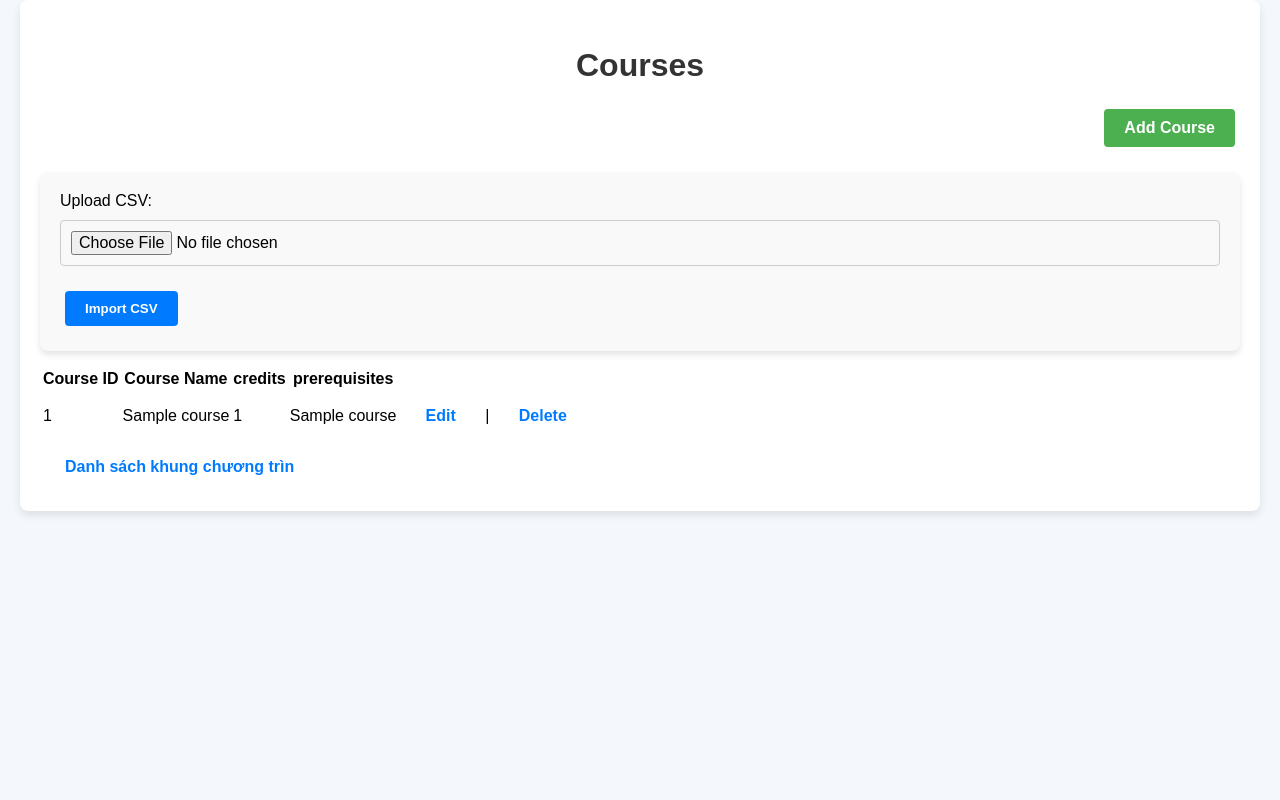
After one commit to bazn2004tryhard/traning_mange, a Django app: page /course/list_of_courses in a window 1280 px wide. The commit adds this page. Run offline with Django 5.2, Linux system fonts and the light colour scheme; tables that the repository leaves empty hold one stand-in row (values such as "Sample post").

Commit message:
bổ sung crud course , import file csv

```diff
--- /dev/null
+++ b/NCKH_base/templates/courses/course_list.html
@@ -0,0 +1,67 @@
+{% load static %}
+
+<head>
+  <link
+    rel="stylesheet"
+    href="{% static 'css/trainingprogram/training_program_list.css' %}"
+  />
+</head>
+
+<body>
+  <div class="container">
+    <h2 class="page-title">Courses</h2>
+
+    <div class="actions">
+      <a href="{% url 'course_add' %}" class="btn btn-add">Add Course</a>
+    </div>
+    <form
+      method="POST"
+      enctype="multipart/form-data"
+      action="{% url 'import_courses' %}"
+      class="import-form"
+    >
+      {% csrf_token %}
+      <label for="file" class="form-label">Upload CSV:</label>
+      <input type="file" name="file" id="file" required class="form-input" />
+      <button type="submit" class="btn btn-submit">Import CSV</button>
+    </form>
+
+    <table class="course-table">
+      <thead>
+        <tr>
+          <th>Course ID</th>
+          <th>Course Name</th>
+          <th>credits</th>
+          <th>prerequisites</th>
+        </tr>
+      </thead>
+      <tbody>
+        {% for course in courses %}
+        <tr>
+          <td>{{ course.course_id }}</td>
+          <td>{{ course.course_name }}</td>
+          <td>{{ course.credits }}</td>
+          <td>{{ course.get_prerequisites }}</td>
+
+          <td>
+            <a
+              href="{% url 'course_edit' course.course_id %}"
+              class="btn btn-edit"
+              >Edit</a
+            >
+            |
+            <a
+              href="{% url 'course_delete' course.course_id %}"
+              class="btn btn-delete"
+              >Delete</a
+            >
+          </td>
+        </tr>
+        {% endfor %}
+      </tbody>
+    </table>
+    <a href="{% url 'training_program_list' %}" class="btn btn-edit"
+      >Danh sách khung chương trìn</a
+    >
+  </div>
+</body>
--- a/NCKH_base/trainingprogram/urls.py
+++ b/NCKH_base/trainingprogram/urls.py
@@ -4,6 +4,7 @@ from . import views
 urlpatterns = [
     path('', views.training_program_list, name='training_program_list'),
     # thêm sửa xóa các bảng
+    # bảng trainingprogram
     path('program/<str:program_id>/list_course_by_program', views.course_by_program, name='course_by_program'),
     path('program/add/', views.training_program_form, name='training_program_add'),
     path('program/<str:program_id>/edit/', views.training_program_form, name='training_program_edit'),
@@ -11,4 +12,14 @@ urlpatterns = [
     # dùng để imort file csv
     path('import_training_program/', views.import_training_program, name='import_training_program'),  # Upload và xem trước
     path('confirm_import_training_program/', views.confirm_import_training_program, name='confirm_import_training_program'),  # Xác nhận
+
+    #  bảng course
+    path('course/list_of_courses',views.list_of_courses,name='list_of_courses'),
+    path('course/add',views.course_form, name='course_add'),
+    path('course/<str:course_id>/edit',views.course_form, name='course_edit'),
+    path('course/<str:course_id>/delete',views.course_delete, name='course_delete'),
+    # dùng để imort file csv
+    path('import_courses/', views.import_courses, name='import_courses'),  # Upload và xem trước
+    path('confirm_courses/', views.confirm_courses, name='confirm_courses'),  # Xác nhận
+
 ]
--- a/NCKH_base/trainingprogram/views.py
+++ b/NCKH_base/trainingprogram/views.py
@@ -93,3 +93,106 @@
         return redirect('training_program_list')
 
     return redirect('training_program_list')
+
+# danh sach khoa hoc
+def list_of_courses(request):
+    courses = Course.objects.all()
+    context = {
+        'title': 'Danh sách khóa học',
+        'courses': courses
+    }
+    return render(request,'courses/course_list.html',context)
+
+# Thêm/Sửa course
+def course_form(request, course_id=None):
+    if course_id:
+        course = get_object_or_404(Course, course_id=course_id)
+    else:
+        course = None
+
+    form = CourseForm(request.POST or None, instance=course)
+    if form.is_valid():
+        form.save()
+        return redirect('list_of_courses')
+
+    return render(request, 'courses/course_form.html', {'form': form})
+# xóa course
+def course_delete(request, course_id):
+    course = get_object_or_404(Course, course_id=course_id)
+    if request.method == 'POST':
+        course.delete()
+        return redirect('list_of_courses')
+
+    context = {
+        'title': 'Xóa Khóa học',
+        'course': course,
+    }
+    return render(request, 'courses/course_delete.html', context)
+
+# xử lý upload và xem trước
+def import_courses(request):
+    if request.method == 'POST' and 'file' in request.FILES:
+        csv_file = request.FILES['file']
+
+        # Kiểm tra định dạng file
+        if not csv_file.name.endswith('.csv'):
+            messages.error(request, 'File không đúng định dạng CSV.')
+            return redirect('list_of_courses')
+
+        try:
+            # Đọc dữ liệu từ file CSV
+            decoded_file = csv_file.read().decode('utf-8').splitlines()
+            reader = csv.DictReader(decoded_file)
+
+            # Chuẩn bị dữ liệu xem trước
+            data_preview = [
+                {
+                    'course_id': row.get('course_id'),
+                    'course_name': row.get('course_name'),
+                    'credits': row.get('credits'),
+                    'theory_hours': row.get('theory_hours'),
+                    'practice_hours': row.get('practice_hours'),
+                    'prerequisites': row.get('prerequisites'),
+                }
+                for row in reader
+            ]
+
+            return render(request, 'courses/import_courses_preview.html', {'data_preview': data_preview})
+
+        except Exception as e:
+            messages.error(request, f'Đã xảy ra lỗi: {e}')
+            return redirect('list_of_courses')
+
+    return redirect('list_of_courses')
+
+# xử lý lưu vào cơ sở dữ liệu
+def confirm_courses(request):
+    if request.method == 'POST':
+        course_ids = request.POST.getlist('course_id')
+        course_names = request.POST.getlist('course_name')
+        credits = request.POST.getlist('credits')
+        theory_hours = request.POST.getlist('theory_hours')
+        practice_hours = request.POST.getlist('practice_hours')
+        prerequisites = request.POST.getlist('prerequisites')
+
+        for course_id, course_name, credits,theory_hours,practice_hours,prerequisites in zip(course_ids, course_names, credits,theory_hours,practice_hours,prerequisites):
+            if not Course.objects.filter(course_id=course_id).exists():
+                course = Course.objects.create(
+                    course_id=course_id,
+                    course_name=course_name,
+                    credits=int(credits),
+                    theory_hours=int(theory_hours),
+                    practice_hours=int(practice_hours),
+                )
+                 # Xử lý prerequisites
+                if prerequisites:
+                    prerequisite_ids = prerequisites.split(',')
+                    prerequisite_courses = Course.objects.filter(course_id__in=prerequisite_ids)
+                    course.prerequisites.set(prerequisite_courses)
+
+                course.save()
+
+        messages.success(request, 'Dữ liệu đã được lưu thành công.')
+        return redirect('training_program_list')
+
+    return redirect('list_of_courses')
```
Also changed, not shown: NCKH_base/templates/courses/course_delete.html (added, +33 -0 lines), NCKH_base/templates/courses/course_form.html (added, +27 -0 lines), NCKH_base/templates/courses/import_courses_preview.html (added, +88 -0 lines), NCKH_base/templates/trainingprogram/course_by_program.html (+14 -0 lines), NCKH_base/trainingprogram/models.py (line endings or trailing spaces).
